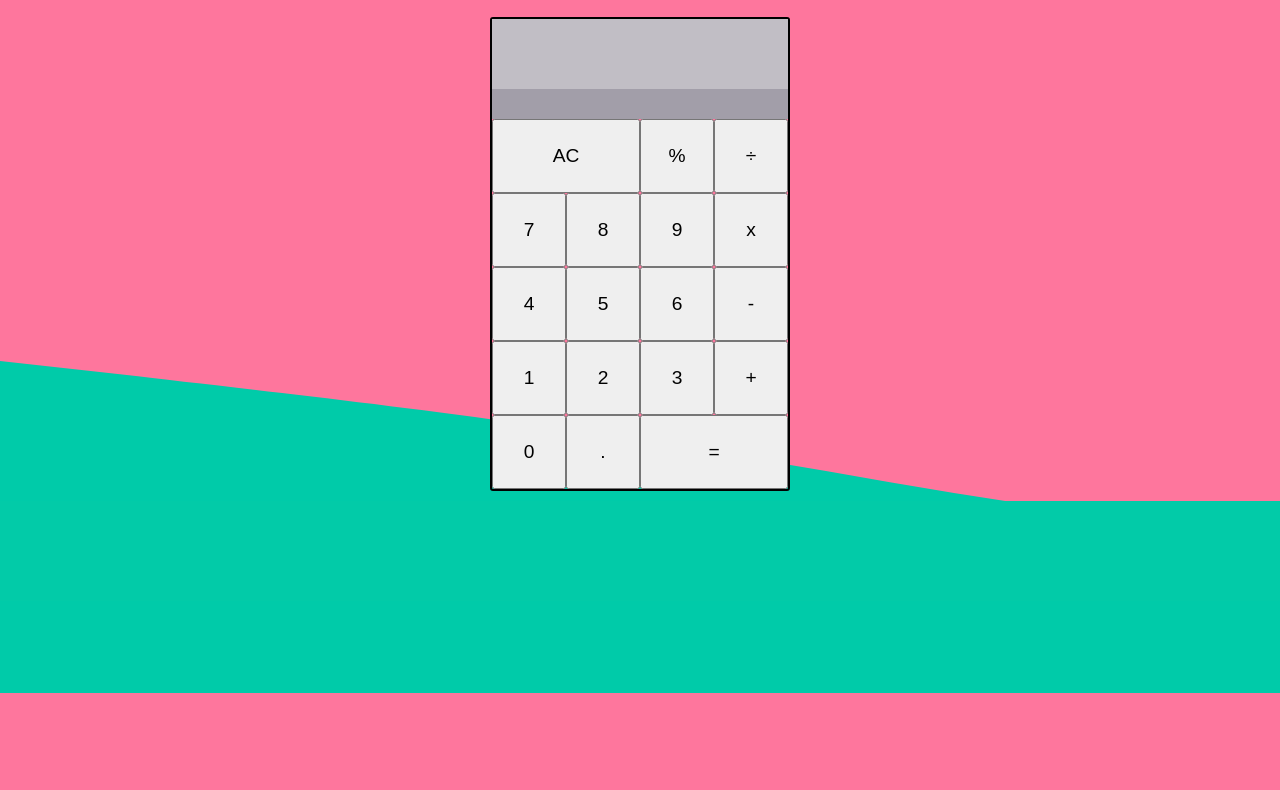
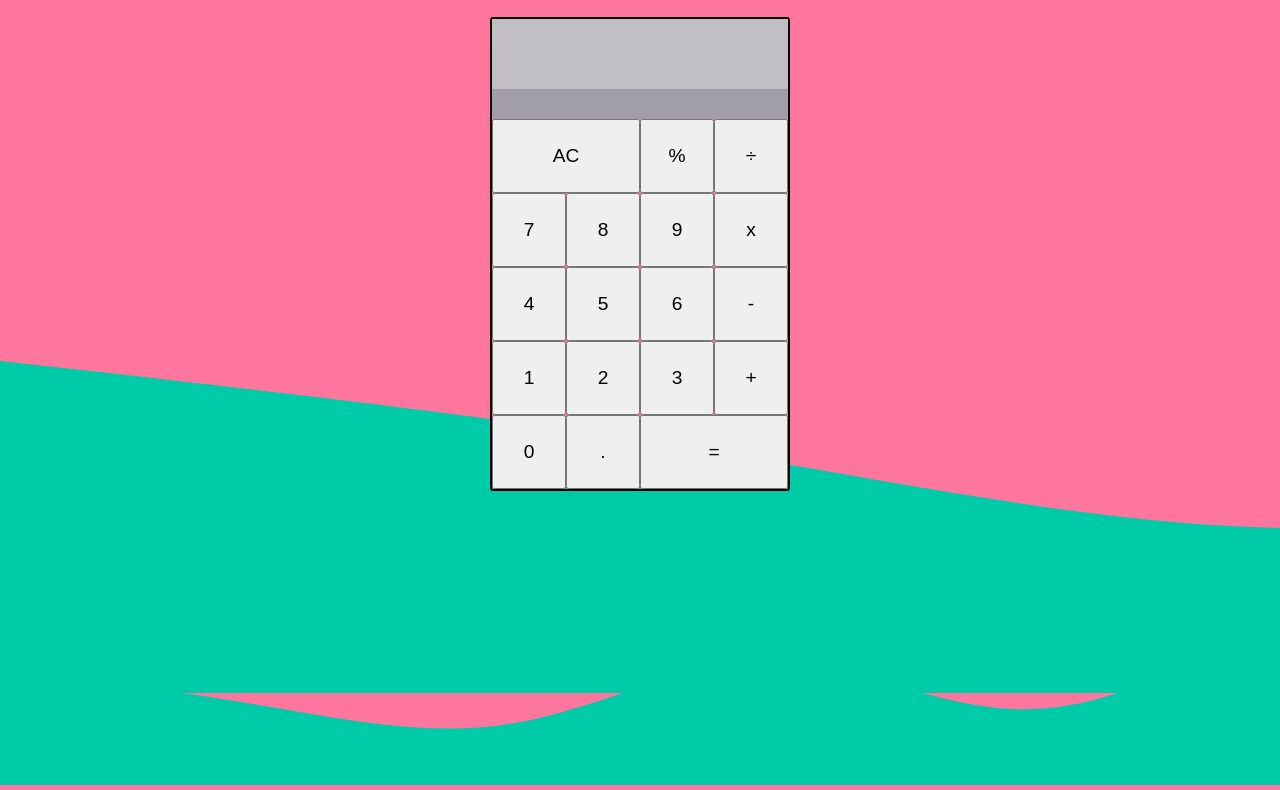
Before and after one commit to Katie201677/JavaScript-Calculator, a plain HTML site: page index.html in a window 1280 px wide. Shown: the part 137-927 px from the top of the page. Before the commit the page ends 830 px from the top, so only its background shows below. Drawn offline with Linux system fonts and the light colour scheme.

Commit message:
styling bug fixes

```diff
--- a/index.html
+++ b/index.html
@@ -56,7 +56,7 @@
 
       </section>
     </main>
-    <div class="background-color"></div>
+    <img src="wave (2).svg" />
 
 </body>
 </html>
--- a/styles.scss
+++ b/styles.scss
@@ -12,7 +12,7 @@ $color-dark-grey: #A29EA9;
 
 body {
   background-color: $color-pink;
-  background-image: url("wave (2).svg");
+  // background-image: url("wave (2).svg");
   background-repeat: no-repeat;
   background-size: cover;
   height: 100vh;
@@ -126,8 +126,3 @@ body {
     width: 148px;
   }
 }
-
-.background-color {
-  height: 100px;
-  background-color: $color-green;
-}
```
